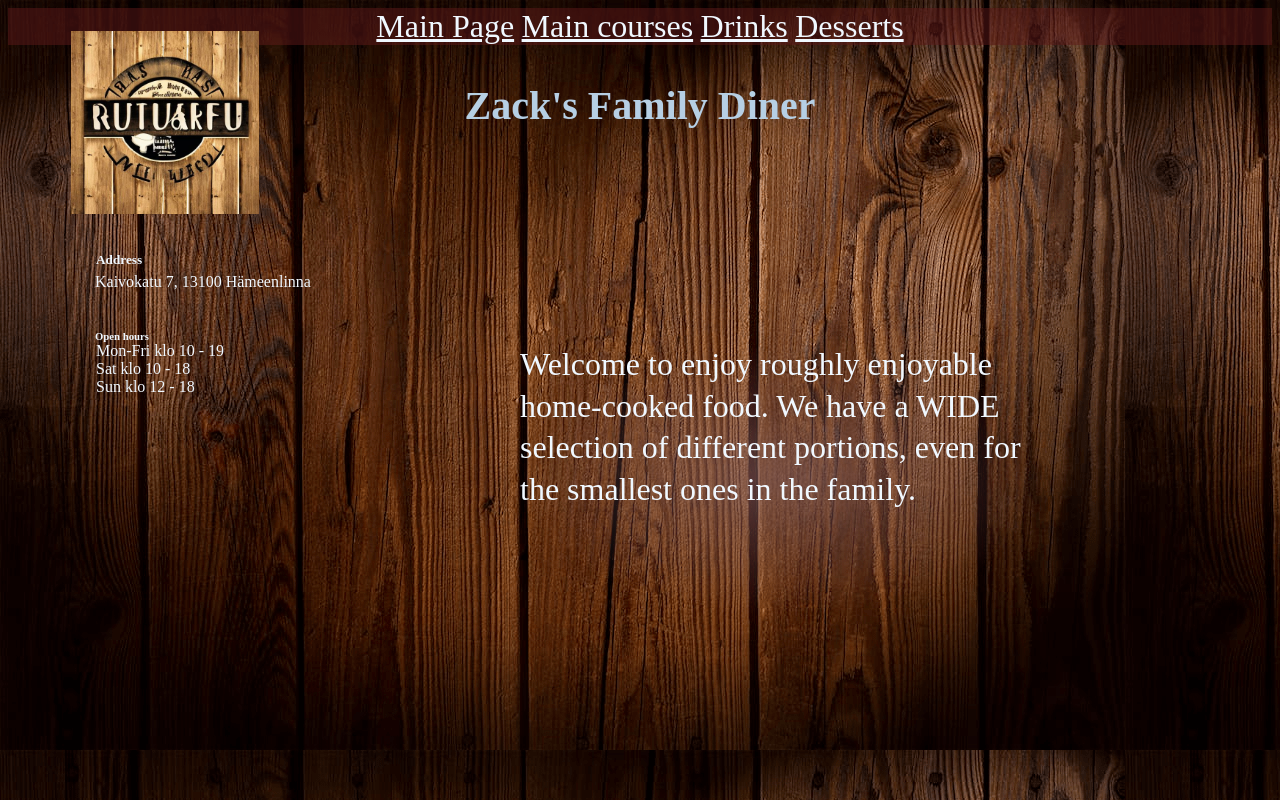
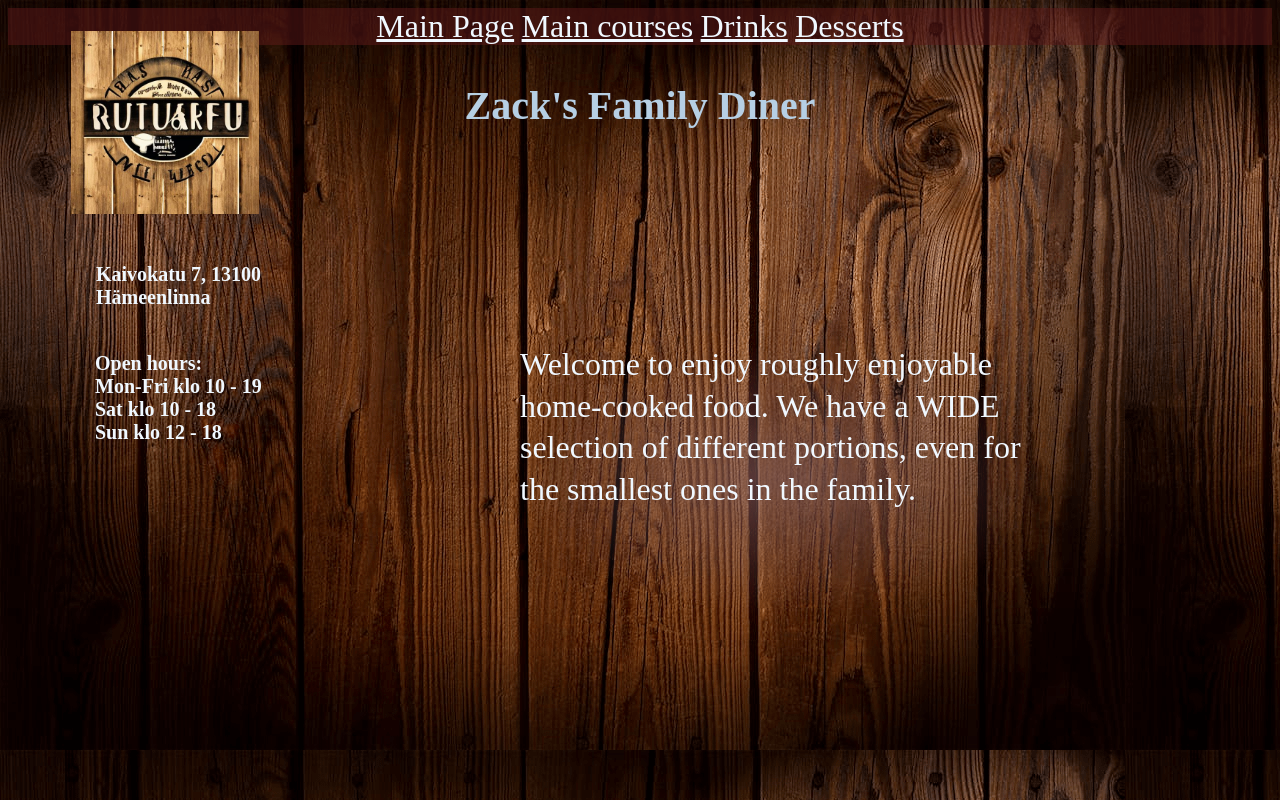
Before and after one commit to Tuomas-Talkio/static-website-project, a PHP site: page / in a window 1280 px wide. Run offline with PHP 8.4, Linux system fonts and the light colour scheme.

Commit message:
fixing the last errors
fixing the last errors

```diff
--- a/Styles.css
+++ b/Styles.css
@@ -30,6 +30,7 @@ color:rgb(182, 207, 228);
 
 
             h5{display: flex;
+                font-size: 20px;
                 flex-direction: row;
                 align-items: flex-start;
                 padding: 0px;
@@ -44,6 +45,7 @@ color:rgb(182, 207, 228);
 
 }
             h6{display: flex;
+                font-size: 20px;
                 flex-direction: row;
                 align-items: flex-start;
                 padding: 0px;
@@ -51,7 +53,7 @@ color:rgb(182, 207, 228);
 
                 position: absolute;
                 width: 202px;
-                height: 84px;
+                height: 100px;
                 left: 95px;
                 top: 305px;
                 color: aliceblue;}
--- a/index.html
+++ b/index.html
@@ -24,15 +24,16 @@
   <h1>Zack's Family Diner</h1>
 
 
-  <h5>Address</h5>
-  <p2>Kaivokatu 7, 13100 Hämeenlinna</p2>
-  <h6>Open hours</h6>
+  <h5>
+    Kaivokatu 7, 13100 Hämeenlinna
+  </h5>
 
-  <p3>
+  <h6>
+    Open hours:<br>
     Mon-Fri klo 10 - 19 <br>
     Sat klo 10 - 18<br>
     Sun klo 12 - 18
-  </p3>
+  </h6>
 
   <p>
     Welcome to enjoy roughly enjoyable home-cooked food.
```
